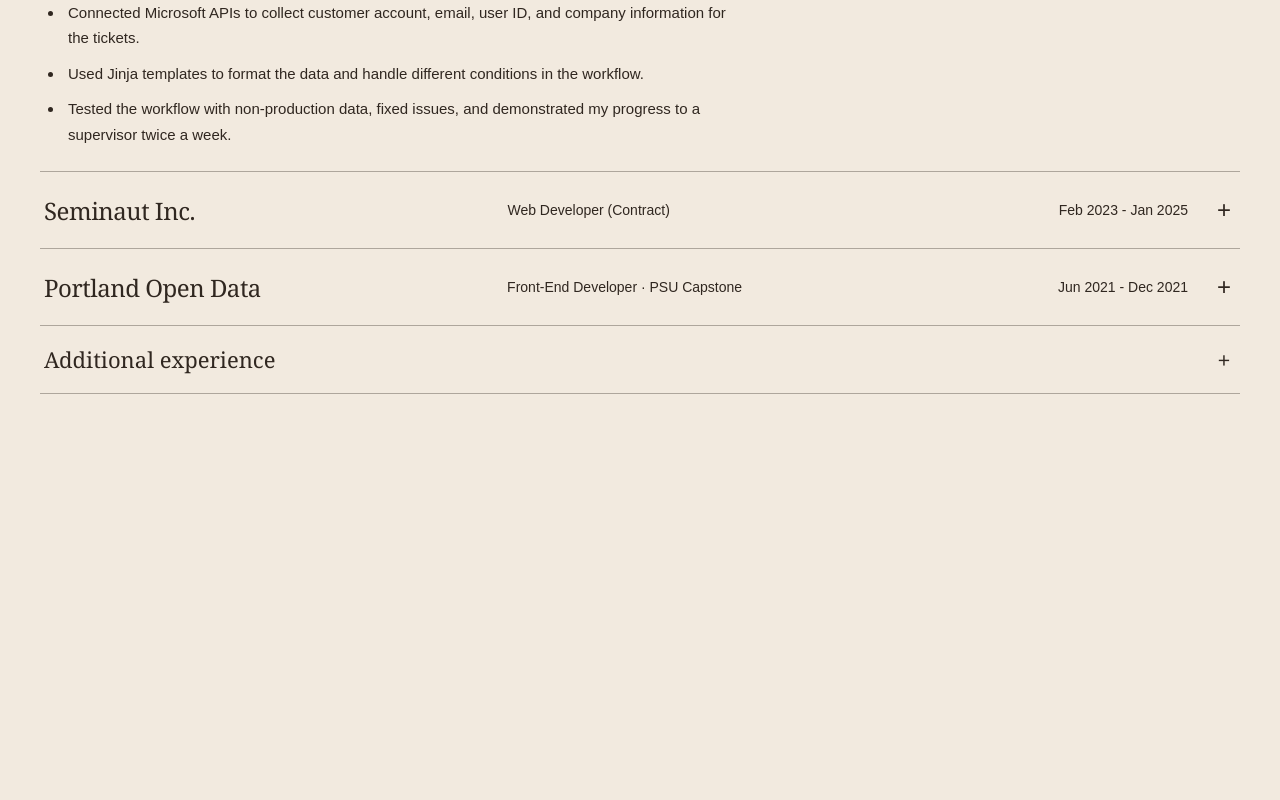
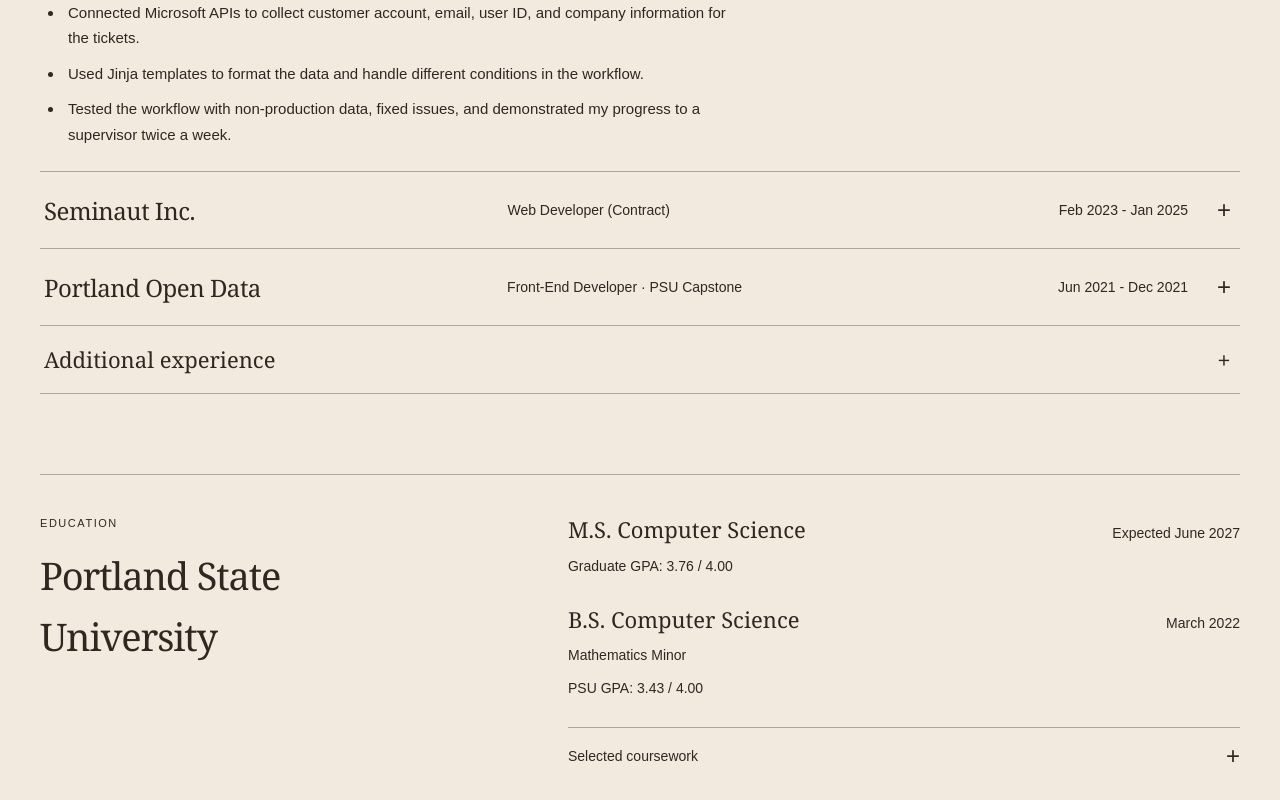
Before and after one commit to tuannguyen8/tuannguyenportfolio, a React (Vite) app in the folder frontend/: page / in a window 1280 px wide. Shown: the part 3663-4463 px from the top of the page. Before the commit the page ends 4137 px from the top, so only its background shows below. Built offline with nearby package versions, Linux system fonts and the light colour scheme.

Commit message:
Add education section with GPAs and selected coursework

```diff
--- /dev/null
+++ b/frontend/src/components/Education.jsx
@@ -0,0 +1,68 @@
+const courseworkGroups = [
+	{
+		title: 'Software Development',
+		courses: [
+			'Full-Stack Web Development',
+			'Front-End Web Development',
+			'Database Management Systems',
+			'Software Engineering',
+			'Internet, Web, and Cloud Systems',
+			'Code Revision and Review',
+		],
+	},
+	{
+		title: 'Security & Privacy',
+		courses: [
+			'Web and Cloud Security',
+			'Introduction to Computer Security',
+			'Introduction to Privacy-Aware Computing',
+		],
+	},
+];
+
+export default function Education() {
+	return (
+		<section className="education-section" aria-labelledby="education-title">
+			<div className="education-section__heading">
+				<p className="eyebrow">Education</p>
+				<h2 id="education-title">Portland State University</h2>
+			</div>
+
+			<div className="education-section__content">
+				<div className="education-section__degree">
+					<h3>M.S. Computer Science</h3>
+					<p>Expected June 2027</p>
+				</div>
+
+				<p className="education-section__gpa">Graduate GPA: 3.76 / 4.00</p>
+
+				<div className="education-section__degree">
+					<h3>B.S. Computer Science</h3>
+					<p>March 2022</p>
+				</div>
+
+				<p className="education-section__minor">Mathematics Minor</p>
+
+				<p className="education-section__gpa">PSU GPA: 3.43 / 4.00</p>
+
+				<details className="education-section__coursework">
+					<summary>Selected coursework</summary>
+
+					<div className="education-section__coursework-grid">
+						{courseworkGroups.map((group) => (
+							<div key={group.title}>
+								<h3>{group.title}</h3>
+
+								<ul>
+									{group.courses.map((course) => (
+										<li key={course}>{course}</li>
+									))}
+								</ul>
+							</div>
+						))}
+					</div>
+				</details>
+			</div>
+		</section>
+	);
+}
--- a/frontend/src/pages/HomePage.jsx
+++ b/frontend/src/pages/HomePage.jsx
@@ -3,6 +3,7 @@
 import { projects } from '../data/projects.js';
 import About from '../components/About.jsx';
 import Experience from '../components/Experience.jsx';
+import Education from '../components/Education.jsx';
 
 export default function HomePage() {
 	const featuredProjects = projects.filter((project) => project.featured);
@@ -51,6 +52,7 @@
 			</section>
 			<About />
       <Experience />
+      <Education />
 		</>
 	);
 }
--- a/frontend/src/styles/main.scss
+++ b/frontend/src/styles/main.scss
@@ -843,3 +843,133 @@
     }
   }
 }
+
+.education-section {
+  display: grid;
+  grid-template-columns: minmax(0, 1fr) minmax(0, 1.4fr);
+  gap: 48px;
+  padding-block: 40px 56px;
+  border-top: 1px solid var(--color-border);
+
+  &__heading h2 {
+    max-width: 18ch;
+    margin-top: 12px;
+    font-size: clamp(28px, 3vw, 38px);
+    letter-spacing: -0.03em;
+  }
+
+  &__content {
+    min-width: 0;
+  }
+
+  &__degree {
+    display: flex;
+    align-items: baseline;
+    justify-content: space-between;
+    flex-wrap: wrap;
+    gap: 8px 24px;
+
+    h3 {
+      font-size: 22px;
+      line-height: 1.3;
+    }
+
+    p {
+      font-size: 14px;
+    }
+  }
+
+  &__gpa {
+    margin-top: 10px;
+    margin-bottom: 28px;
+    font-size: 14px;
+  }
+
+  &__minor {
+    margin-top: 10px;
+    font-size: 14px;
+  }
+
+  &__coursework {
+    margin-top: 28px;
+    border-top: 1px solid var(--color-border);
+
+    > summary {
+      display: flex;
+      align-items: center;
+      justify-content: space-between;
+      gap: 16px;
+      min-height: 56px;
+      padding-block: 12px;
+      cursor: pointer;
+      list-style: none;
+      font-size: 14px;
+
+      &::-webkit-details-marker {
+        display: none;
+      }
+
+      &::after {
+        content: '+';
+        font-size: 24px;
+        line-height: 1;
+      }
+
+      &:focus-visible {
+        outline: 2px solid var(--color-text);
+        outline-offset: 4px;
+      }
+    }
+
+    &[open] > summary::after {
+      content: '−';
+    }
+  }
+
+  &__coursework-grid {
+    display: grid;
+    grid-template-columns: repeat(2, minmax(0, 1fr));
+    gap: 24px;
+    padding-block: 12px 20px;
+
+    h3 {
+      margin-bottom: 12px;
+      font-family: Arial, Helvetica, sans-serif;
+      font-size: 11px;
+      line-height: 1.6;
+      letter-spacing: 0.08em;
+      text-transform: uppercase;
+    }
+
+    ul {
+      margin: 0;
+      padding-left: 18px;
+    }
+
+    li {
+      font-size: 14px;
+      line-height: 1.7;
+    }
+
+    li + li {
+      margin-top: 8px;
+    }
+  }
+}
+
+@media (max-width: 700px) {
+  .education-section {
+    grid-template-columns: 1fr;
+    gap: 28px;
+
+    &__heading h2 {
+      max-width: none;
+    }
+  }
+}
+
+@media (max-width: 480px) {
+  .education-section__coursework-grid {
+    grid-template-columns: 1fr;
+  }
+}
```
